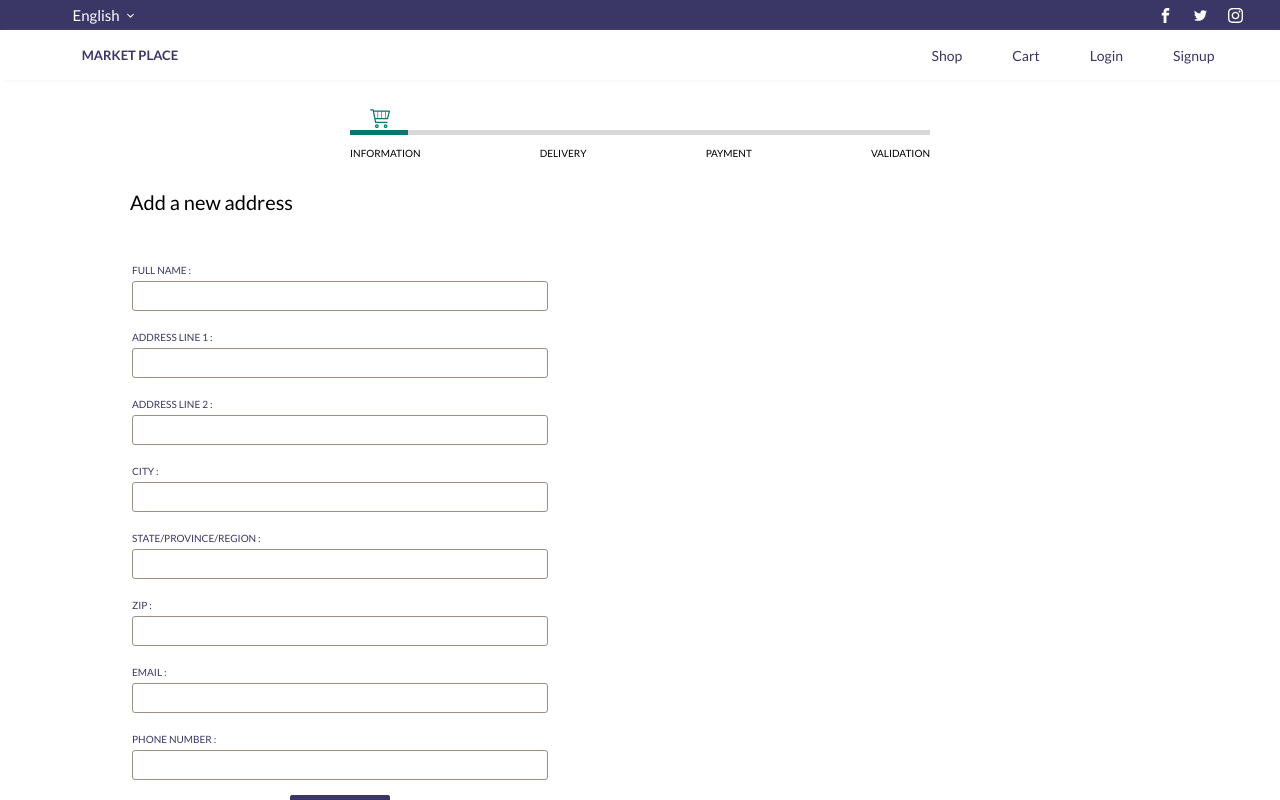
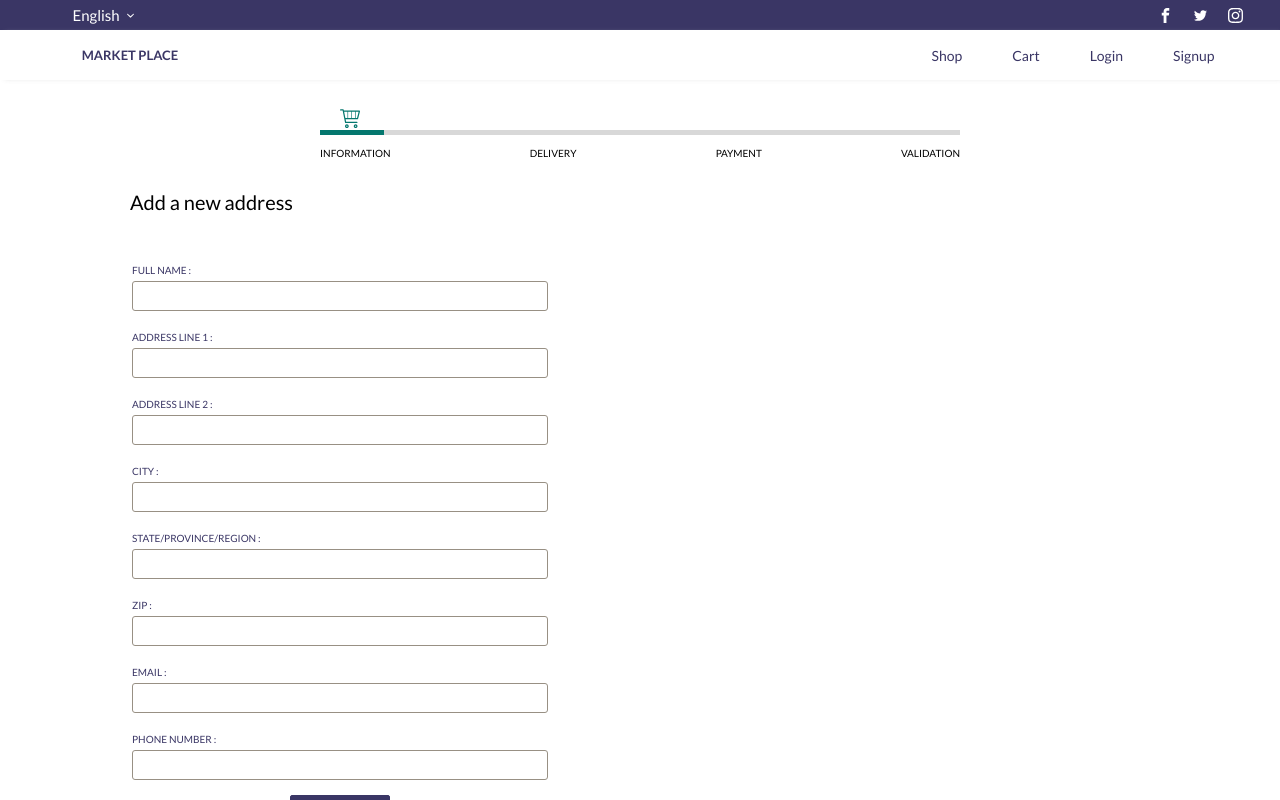
Before and after one commit to anja-rasoloarivalona/MERN---MarketPlace, a React (Create React App) app: page /checkout in a window 1280 px wide. Shown: the top 800 px of the page. Built offline with nearby package versions, Linux system fonts and the light colour scheme.

Commit message:
Fixed bug on checkout__steps

```diff
--- a/src/Pages/Checkout/Checkout.css
+++ b/src/Pages/Checkout/Checkout.css
@@ -8,6 +8,8 @@
     flex-direction: column;
 }
 
+
+
 .checkout__title__primary {
     font-size: 1.7rem;
     font-weight: 600;
@@ -15,17 +17,12 @@
     color: var(--color-primary);
 }
 
-/*@media (max-width: 399px) {
-    .checkout {
-        width: 90vw;
-    }
-}*/
 
 .checkout__steps {
     display: flex;
     align-items: center;
     flex-direction: column;
-    width: 50%;
+    width: 50vw;
     height: 4rem;
     margin-top: 5rem;
 }
@@ -46,13 +43,13 @@
     left: 2rem;
 }
 
-.checkout__steps .delivery svg {
+/*.checkout__steps .delivery svg {
     left: 20rem
 }
 
 .checkout__steps .payment svg {
     left: 36rem
-}
+}*/
 
 .checkout__steps__line__bellow {
     height: 100%;
--- a/src/Pages/Checkout/Checkout.js
+++ b/src/Pages/Checkout/Checkout.js
@@ -10,6 +10,10 @@ class Checkout extends Component {
 
     state = {
         currentPage: 'checkout'
+    }
+
+    componentWillMount(){
+        window.scroll(0, 0)
     }
 
     updatePage = nextPage => {
```
